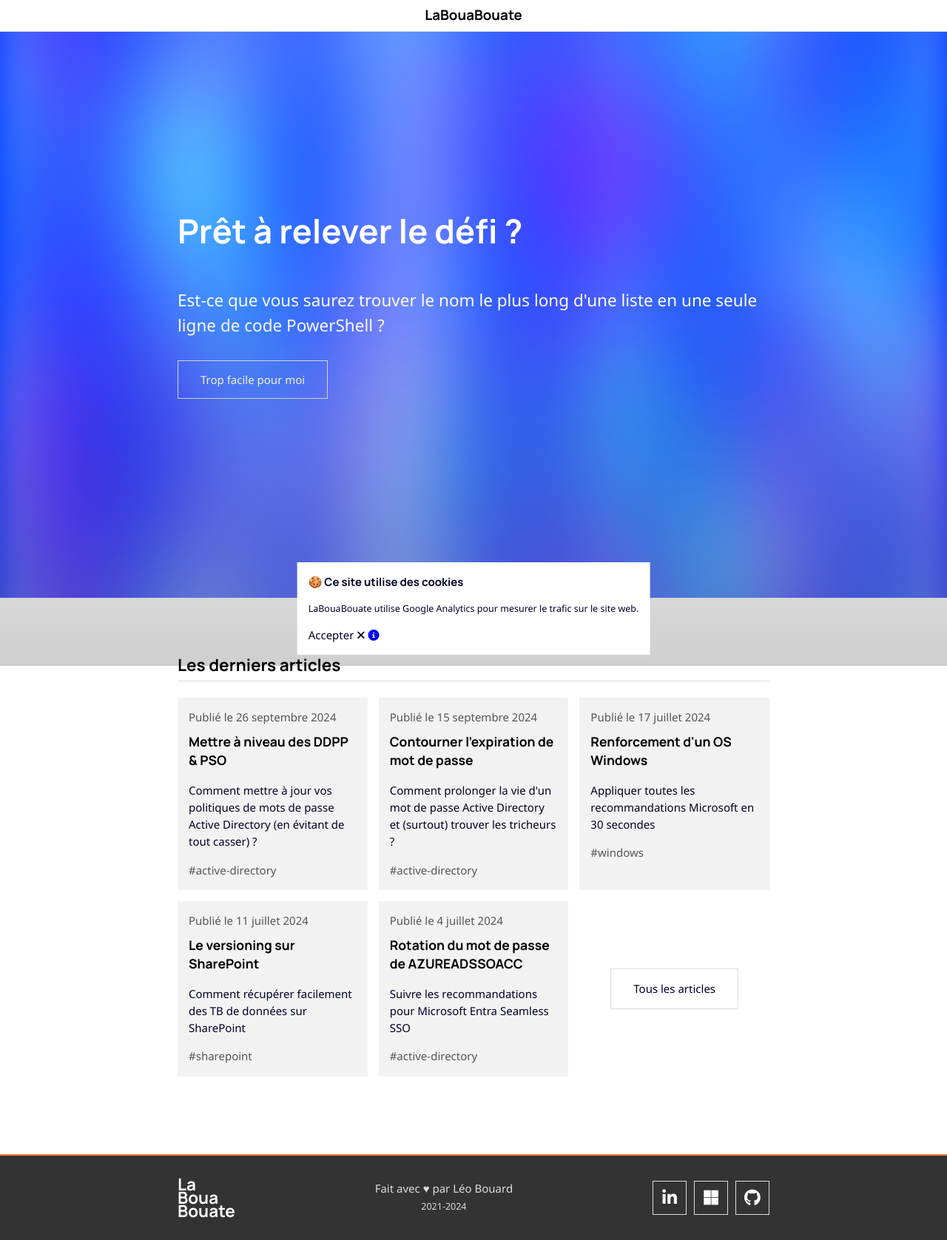
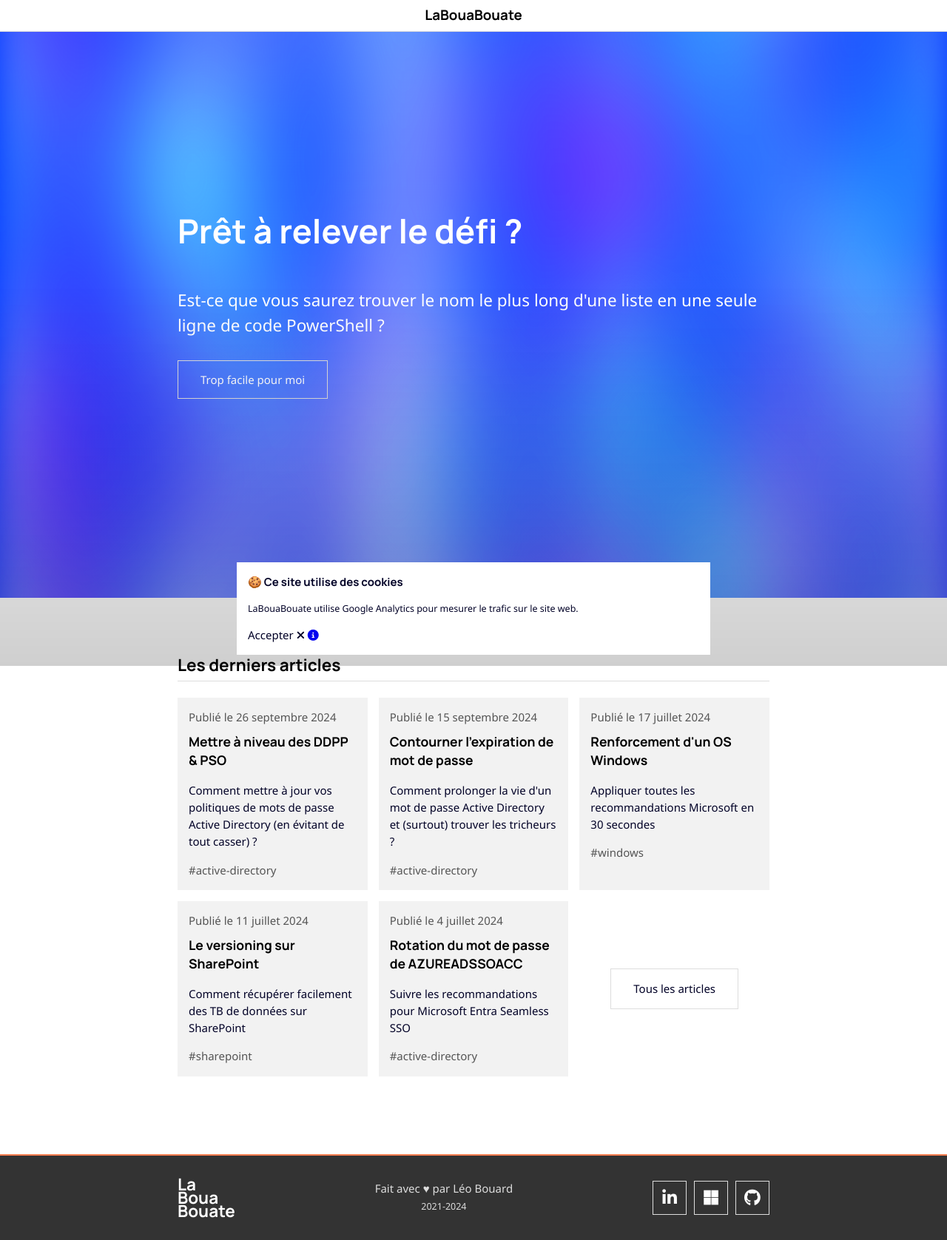
Before and after one commit to leobouard/leobouard.github.io, a Jekyll site: the page built from _pages/index.html, in a window 1280 px wide. Shown: the whole page at 74% size. Built offline with Jekyll 4.4.1, drawn with Linux system fonts in a browser that asks for light colours; nearby versions of some CDN libraries; some web fonts are replaced.

Commit message:
Update cookies.scss

```diff
--- a/_sass/cookies.scss
+++ b/_sass/cookies.scss
@@ -22,6 +22,9 @@ div.cookies {
     left: 50%;
     max-width: 800px;
     pointer-events: all;
+    width: -moz-available;
+    width: -webkit-fill-available;
+    width: fill-available;
 }
 
 div.cookies span {
```
